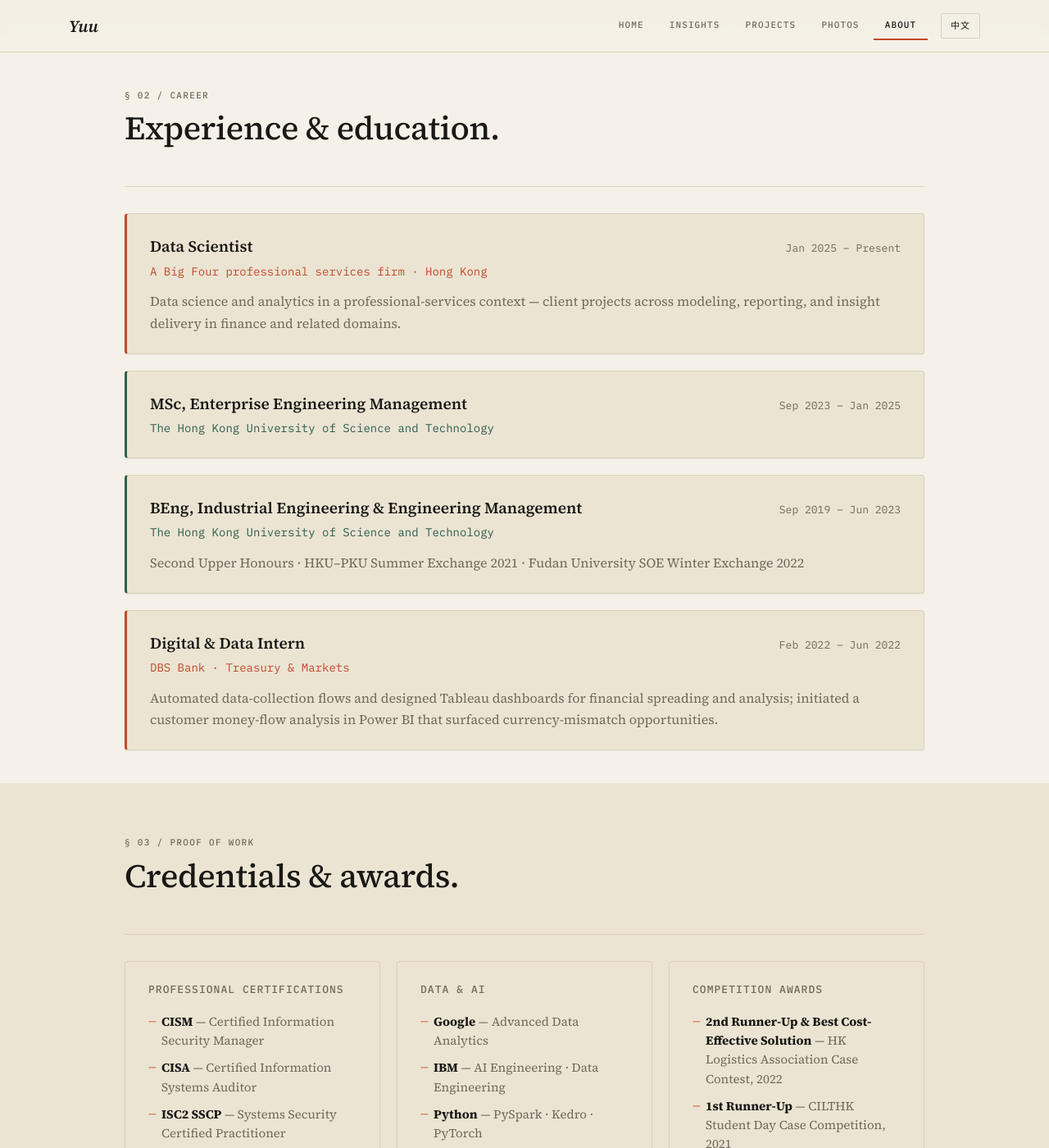
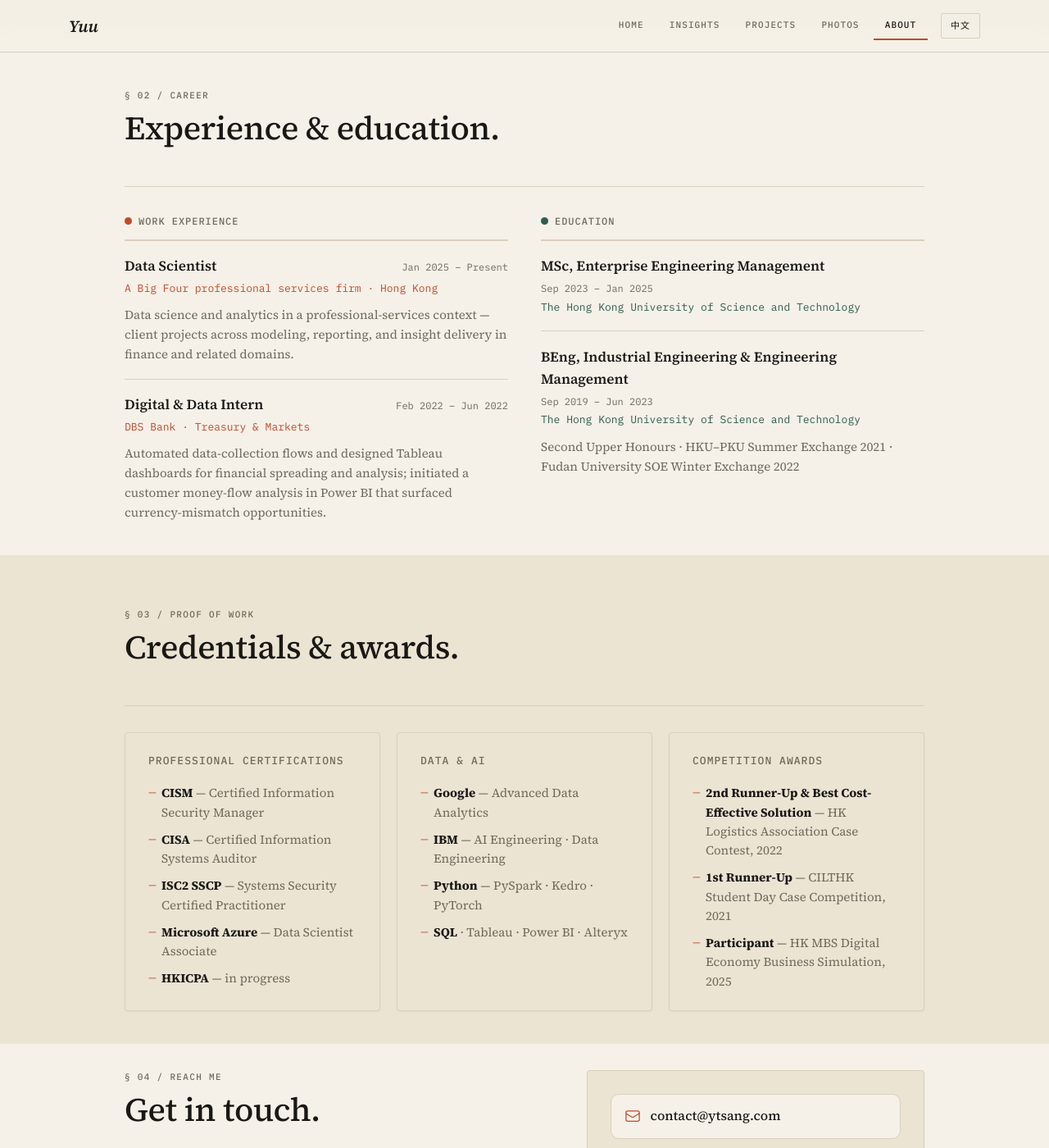
Before and after one commit to yutsang/yutsang.github.io, a Jekyll site: the page contact/index.html, which Jekyll copies as it is, in a window 1280 px wide and 1400 px high, scrolled down 952 px. Shown: the whole window at 82% size. Built offline with Jekyll 4.4.1, drawn with Linux system fonts in a browser that asks for light colours.

Commit message:
About page: split Experience & Education into two labeled columns
The old single interleaved timeline (work and study cards stacked
together, distinguished only by a thin left-border color) read as
cluttered -- a reader had to parse a subtle color cue on every entry
just to tell 'is this a job or a degree'. Now Work Experience and
Education are two explicit, separately-headed columns (stacking on
mobile), matching the visual language already used for the Credentials
grid below it. Entries are lighter-weight (a border-bottom divider
instead of a full bordered card per item), so the section reads as a
CV rather than a stack of dashboard tiles.

Also drops the trailing 。 from this page's own section-title headers,
same as the rest of the site.

```diff
--- a/contact/index.html
+++ b/contact/index.html
@@ -56,7 +56,7 @@
             <header class="section-head">
                 <div class="section-head__lead">
                     <div class="section-kicker">§ 01 / <span data-lang="en">About · Bio</span><span data-lang="zh">關於 · 簡介</span></div>
-                    <h2 class="section-title"><span data-lang="en">About.</span><span data-lang="zh">關於。</span></h2>
+                    <h2 class="section-title"><span data-lang="en">About.</span><span data-lang="zh">關於</span></h2>
                 </div>
             </header>
             <div class="about-prose">
@@ -86,11 +86,15 @@
             <header class="section-head">
                 <div class="section-head__lead">
                     <div class="section-kicker">§ 02 / <span data-lang="en">Career</span><span data-lang="zh">歷程</span></div>
-                    <h2 class="section-title"><span data-lang="en">Experience &amp; education.</span><span data-lang="zh">經歷與學歷。</span></h2>
+                    <h2 class="section-title"><span data-lang="en">Experience &amp; education.</span><span data-lang="zh">經歷與學歷</span></h2>
                 </div>
             </header>
+            <div class="cv-columns">
+                <div class="cv-column cv-column--work">
+                    <h3 class="cv-column-title"><span data-lang="en">Work experience</span><span data-lang="zh">工作經歷</span></h3>
                     <ol class="cv-list">
-                <li class="cv-item cv-item--work">
+                        <li>
+                            <div class="cv-item">
                                 <div class="cv-head">
                                     <h3><span data-lang="en">Data Scientist</span><span data-lang="zh">數據科學家</span></h3>
                                     <span class="cv-meta"><span data-lang="en">Jan 2025 – Present</span><span data-lang="zh">2025 年 1 月至今</span></span>
@@ -100,15 +104,37 @@
                                     <span data-lang="en">Data science and analytics in a professional-services context — client projects across modeling, reporting, and insight delivery in finance and related domains.</span>
                                     <span data-lang="zh">在專業服務環境從事數據科學與分析——客戶專案橫跨建模、報告與洞察交付，聚焦金融及相關領域。</span>
                                 </p>
+                            </div>
                         </li>
-                <li class="cv-item cv-item--study">
+                        <li>
+                            <div class="cv-item">
+                                <div class="cv-head">
+                                    <h3><span data-lang="en">Digital &amp; Data Intern</span><span data-lang="zh">數碼及數據實習生</span></h3>
+                                    <span class="cv-meta"><span data-lang="en">Feb 2022 – Jun 2022</span><span data-lang="zh">2022 年 2 月至 6 月</span></span>
+                                </div>
+                                <div class="cv-org">DBS Bank · Treasury &amp; Markets</div>
+                                <p>
+                                    <span data-lang="en">Automated data-collection flows and designed Tableau dashboards for financial spreading and analysis; initiated a customer money-flow analysis in Power BI that surfaced currency-mismatch opportunities.</span>
+                                    <span data-lang="zh">自動化數據收集流程並設計 Tableau dashboard，支援財務分析；主動以 Power BI 建立客戶資金流分析，發掘貨幣錯配機會。</span>
+                                </p>
+                            </div>
+                        </li>
+                    </ol>
+                </div>
+                <div class="cv-column cv-column--study">
+                    <h3 class="cv-column-title"><span data-lang="en">Education</span><span data-lang="zh">學歷</span></h3>
+                    <ol class="cv-list">
+                        <li>
+                            <div class="cv-item">
                                 <div class="cv-head">
                                     <h3><span data-lang="en">MSc, Enterprise Engineering Management</span><span data-lang="zh">企業工程管理理學碩士</span></h3>
                                     <span class="cv-meta"><span data-lang="en">Sep 2023 – Jan 2025</span><span data-lang="zh">2023 年 9 月至 2025 年 1 月</span></span>
                                 </div>
                                 <div class="cv-org"><span data-lang="en">The Hong Kong University of Science and Technology</span><span data-lang="zh">香港科技大學</span></div>
+                            </div>
                         </li>
-                <li class="cv-item cv-item--study">
+                        <li>
+                            <div class="cv-item">
                                 <div class="cv-head">
                                     <h3><span data-lang="en">BEng, Industrial Engineering &amp; Engineering Management</span><span data-lang="zh">工業工程及工程管理學工學士</span></h3>
                                     <span class="cv-meta"><span data-lang="en">Sep 2019 – Jun 2023</span><span data-lang="zh">2019 年 9 月至 2023 年 6 月</span></span>
@@ -118,19 +144,11 @@
                                     <span data-lang="en">Second Upper Honours · HKU–PKU Summer Exchange 2021 · Fudan University SOE Winter Exchange 2022</span>
                                     <span data-lang="zh">二級甲等榮譽 · 2021 年港大—北大暑期交流 · 2022 年復旦大學經濟學院冬季交流</span>
                                 </p>
-                </li>
-                <li class="cv-item cv-item--work">
-                    <div class="cv-head">
-                        <h3><span data-lang="en">Digital &amp; Data Intern</span><span data-lang="zh">數碼及數據實習生</span></h3>
-                        <span class="cv-meta"><span data-lang="en">Feb 2022 – Jun 2022</span><span data-lang="zh">2022 年 2 月至 6 月</span></span>
                             </div>
-                    <div class="cv-org">DBS Bank · Treasury &amp; Markets</div>
-                    <p>
-                        <span data-lang="en">Automated data-collection flows and designed Tableau dashboards for financial spreading and analysis; initiated a customer money-flow analysis in Power BI that surfaced currency-mismatch opportunities.</span>
-                        <span data-lang="zh">自動化數據收集流程並設計 Tableau dashboard，支援財務分析；主動以 Power BI 建立客戶資金流分析，發掘貨幣錯配機會。</span>
-                    </p>
                         </li>
                     </ol>
+                </div>
+            </div>
         </div>
     </section>
 
@@ -140,7 +158,7 @@
             <header class="section-head">
                 <div class="section-head__lead">
                     <div class="section-kicker">§ 03 / <span data-lang="en">Proof of work</span><span data-lang="zh">資歷認證</span></div>
-                    <h2 class="section-title"><span data-lang="en">Credentials &amp; awards.</span><span data-lang="zh">證書與獎項。</span></h2>
+                    <h2 class="section-title"><span data-lang="en">Credentials &amp; awards.</span><span data-lang="zh">證書與獎項</span></h2>
                 </div>
             </header>
             <div class="cred-grid">
@@ -182,7 +200,7 @@
                 <header class="section-head">
                     <div class="section-head__lead">
                         <div class="section-kicker">§ 04 / <span data-lang="en">Reach me</span><span data-lang="zh">聯絡</span></div>
-                        <h2 class="section-title"><span data-lang="en">Get in touch.</span><span data-lang="zh">聯絡我。</span></h2>
+                        <h2 class="section-title"><span data-lang="en">Get in touch.</span><span data-lang="zh">聯絡我</span></h2>
                     </div>
                 </header>
                 <p>
--- a/css/site.css
+++ b/css/site.css
@@ -1376,25 +1376,58 @@ html[lang="zh"] body {
 
 /* —— CV & credentials (About page) —— */
 
+.cv-columns {
+  display: grid;
+  grid-template-columns: 1fr 1fr;
+  gap: 2.5rem;
+  align-items: start;
+}
+
+.cv-column-title {
+  display: flex;
+  align-items: center;
+  gap: 0.5rem;
+  font-family: var(--font-mono);
+  font-size: 0.75rem;
+  font-weight: 500;
+  text-transform: uppercase;
+  letter-spacing: 0.08em;
+  color: var(--color-text-muted);
+  margin-bottom: 1.1rem;
+  padding-bottom: 0.75rem;
+  border-bottom: 2px solid var(--color-border);
+}
+
+.cv-column-title::before {
+  content: "";
+  width: 9px;
+  height: 9px;
+  border-radius: 50%;
+  background: var(--color-accent);
+}
+
+.cv-column--study .cv-column-title::before {
+  background: var(--color-study);
+}
+
 .cv-list {
   list-style: none;
   margin: 0;
   padding: 0;
-  display: grid;
-  gap: 1.25rem;
 }
 
 .cv-item {
-  background: var(--color-surface);
-  border: 1px solid var(--color-border);
-  border-left: 3px solid var(--color-accent);
-  border-radius: var(--radius);
-  box-shadow: var(--shadow-sm);
-  padding: 1.5rem 1.75rem;
-}
-
-.cv-item--study {
-  border-left-color: var(--color-study);
+  padding: 1.1rem 0;
+  border-bottom: 1px solid var(--color-border);
+}
+
+.cv-list li:first-child .cv-item {
+  padding-top: 0;
+}
+
+.cv-list li:last-child .cv-item {
+  border-bottom: none;
+  padding-bottom: 0;
 }
 
 .cv-head {
@@ -1407,7 +1440,7 @@ html[lang="zh"] body {
 
 .cv-head h3 {
   font-family: var(--font-serif);
-  font-size: 1.1875rem;
+  font-size: 1.0625rem;
   font-weight: 600;
   margin: 0;
   color: var(--color-text);
@@ -1415,27 +1448,34 @@ html[lang="zh"] body {
 
 .cv-meta {
   font-family: var(--font-mono);
+  font-size: 0.75rem;
+  color: var(--color-text-muted);
+  white-space: nowrap;
+}
+
+.cv-org {
+  font-family: var(--font-mono);
   font-size: 0.8125rem;
-  color: var(--color-text-muted);
-  white-space: nowrap;
-}
-
-.cv-org {
-  font-family: var(--font-mono);
-  font-size: 0.875rem;
   color: var(--color-accent-bright);
-  margin-top: 0.25rem;
-}
-
-.cv-item--study .cv-org {
+  margin-top: 0.2rem;
+}
+
+.cv-column--study .cv-org {
   color: var(--color-study);
 }
 
 .cv-item p {
-  margin: 0.75rem 0 0;
-  font-size: 1rem;
-  line-height: 1.65;
-  color: var(--color-text-muted);
+  margin: 0.6rem 0 0;
+  font-size: 0.9375rem;
+  line-height: 1.6;
+  color: var(--color-text-muted);
+}
+
+@media (max-width: 820px) {
+  .cv-columns {
+    grid-template-columns: 1fr;
+    gap: 2rem;
+  }
 }
 
 .cred-grid {
```
Lines whose indentation alone changed are shown as unchanged.
